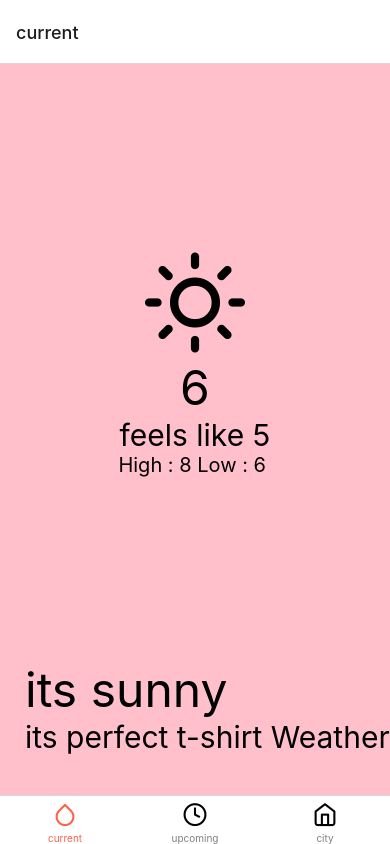
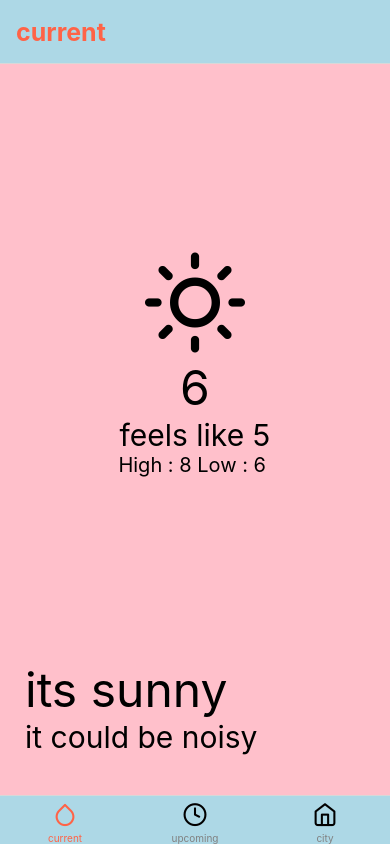
Before and after one commit to olafrank/weather-App, a React Native app: screen /current in a window 390 px wide. Built offline with nearby package versions, Linux system fonts and the light colour scheme.

Commit message:
tab componentilised

```diff
--- a/App.js
+++ b/App.js
@@ -1,50 +1,15 @@
 import React from 'react'
-import CurrentWeather from './src/screens/CurrentWeather';
-import UpcomingWeather from './src/screens/UpcomingWeather';
-import City from './src/screens/City';
 import { NavigationContainer } from '@react-navigation/native';
-import { createBottomTabNavigator } from '@react-navigation/bottom-tabs';
-import { Feather } from '@expo/vector-icons';
+import Tabs from './src/component/Tabs';
 
 
 
-const Tab = createBottomTabNavigator()
+
 
 const App = () => {
   return (
     <NavigationContainer>
-      <Tab.Navigator
-        screenOptions={{
-          tabBarActiveTintColor: 'tomato',
-          tabBarInactiveTintColor: 'grey'
-        }} >
-
-        <Tab.Screen name={'current'} component={CurrentWeather}
-          options={{
-            tabBarIcon: ({ focused }) =>
-              <Feather name={'droplet'} size={25}
-                color={focused ? 'tomato' : 'black'}
-              />
-          }}
-        />
-
-        <Tab.Screen name={'upcoming'} component={UpcomingWeather}
-          options={{
-            tabBarIcon: ({ focused }) => <Feather name={'clock'} size={25}
-              color={focused ? 'tomato' : 'black'}
-            />
-          }}
-        />
-
-        <Tab.Screen name={'city'} component={City}
-          options={{
-            tabBarIcon: ({ focused }) => <Feather name={'home'} size={25}
-              color={focused ? 'tomato' : 'black'}
-            />
-          }}
-        />
-
-      </Tab.Navigator>
+      <Tabs/>
     </NavigationContainer>
 
   )
--- /dev/null
+++ b/src/component/Tabs.js
@@ -0,0 +1,63 @@
+import React from 'react'
+import CurrentWeather from '../screens/CurrentWeather'
+import UpcomingWeather from '../screens/UpcomingWeather';
+import City from '../screens/City';
+
+import { createBottomTabNavigator } from '@react-navigation/bottom-tabs';
+import { Feather } from '@expo/vector-icons';
+
+const Tab = createBottomTabNavigator()
+
+
+
+const Tabs = () => {
+    return (
+        <Tab.Navigator
+            screenOptions={{
+                tabBarActiveTintColor: 'tomato',
+                tabBarInactiveTintColor: 'grey',
+                tabBarStyle:{
+                    backgroundColor:'lightblue'
+                },
+                headerStyle:{
+                    backgroundColor:'lightblue',
+                    alignSelf:'center'
+                },
+                headerTitleStyle:{
+                    fontWeight:'bold',
+                    fontSize:25,
+                    color:'tomato',
+
+                }
+            }} >
+
+            <Tab.Screen name={'current'} component={CurrentWeather}
+                options={{
+                    tabBarIcon: ({ focused }) =>
+                        <Feather name={'droplet'} size={25}
+                            color={focused ? 'tomato' : 'black'}
+                        />
+                }}
+            />
+
+            <Tab.Screen name={'upcoming'} component={UpcomingWeather}
+                options={{
+                    tabBarIcon: ({ focused }) => <Feather name={'clock'} size={25}
+                        color={focused ? 'tomato' : 'black'}
+                    />
+                }}
+            />
+
+            <Tab.Screen name={'city'} component={City}
+                options={{
+                    tabBarIcon: ({ focused }) => <Feather name={'home'} size={25}
+                        color={focused ? 'tomato' : 'black'}
+                    />
+                }}
+            />
+
+        </Tab.Navigator>
+    )
+}
+
+export default Tabs
--- a/src/screens/CurrentWeather.js
+++ b/src/screens/CurrentWeather.js
@@ -2,7 +2,7 @@
 import { View, Text, SafeAreaView, StyleSheet } from 'react-native'
 import { Feather } from '@expo/vector-icons';
 import RowText from '../component/RowText';
-
+import { weatherType } from '../utils/weatherType';
 
 const CurrentWeather = () => {
   const { wrapper, container,
@@ -27,7 +27,7 @@
         />
       </View>
         <RowText messageOne={'its sunny'}
-          messageTwo={'its perfect t-shirt Weather'}
+          messageTwo={weatherType['Thunderstorm'].message}
           containerStyles={bodyWrapper}
           messageOneStyles={description}
           messageTwoStyles={message}
--- /dev/null
+++ b/src/utils/weatherType.js
@@ -0,0 +1,43 @@
+export const weatherType = {
+    Thunderstorm: {
+        icon: 'zap',
+        message: 'it could be noisy',
+        backgroundColor: '#000000'
+    },
+    Drizzle: {
+        icon: 'cloud-rain',
+        message: 'it might rain a little',
+        backgroundColor: '#36454f'
+    },
+    Rain: {
+        icon: 'umbrella',
+        message: 'you will need an umbrella',
+        backgroundColor: '#0000ff'
+    },
+    Snow: {
+        icon:'cloud-snow',
+        message:'lets build a snowman',
+        backgroundColor:'#7f6065'
+    },
+    Clear: {
+        icon:'sun',
+        message:'it is a perfect t-shirt weather',
+        backgroundColor:'#e47200'
+    },
+    Clouds: {
+        icon:'cloud',
+        message:'you could live in the cloud',
+        backgroundColor:'#363636'
+    },
+    Haze: {
+        icon:'wind',
+        message:'it might be a bit damp',
+        backgroundColor:'#58586e'
+    },
+    Mist: {
+        icon:'align-justify',
+        message:'it might be hard to say',
+        backgroundColor:'#3e3e37'
+    }
+
+}
```
